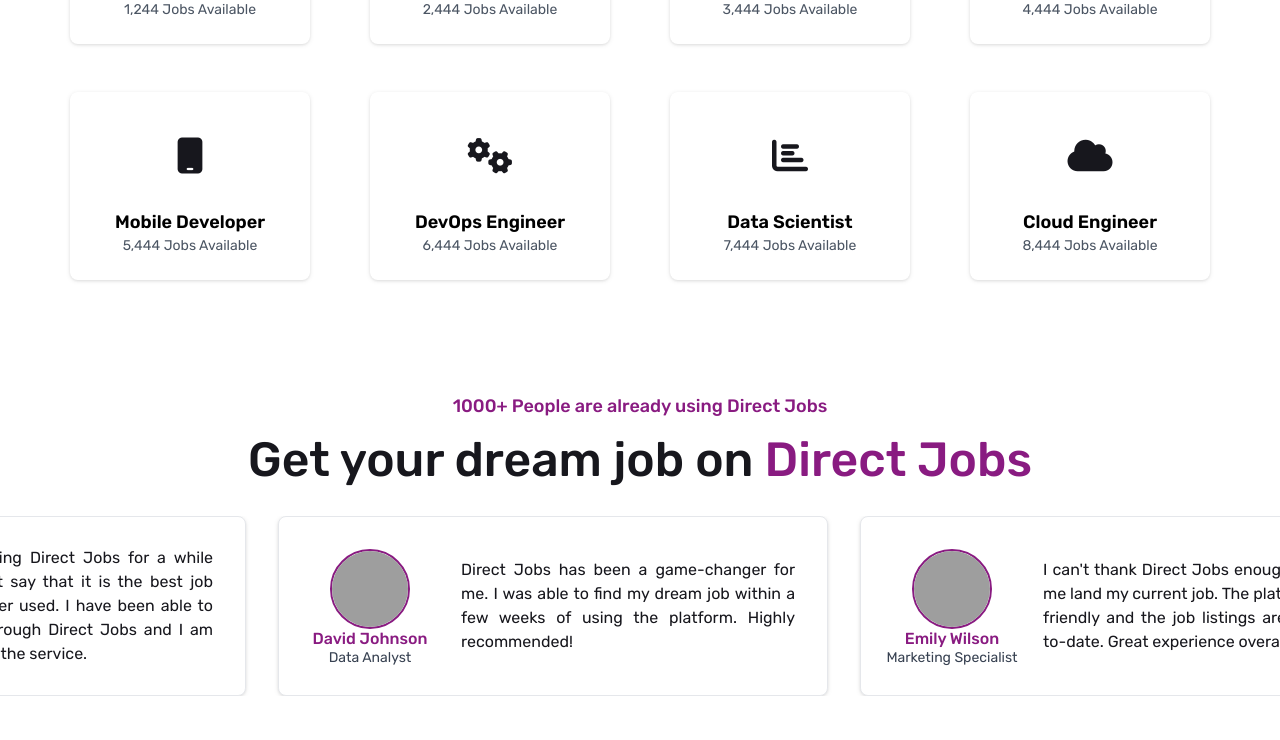
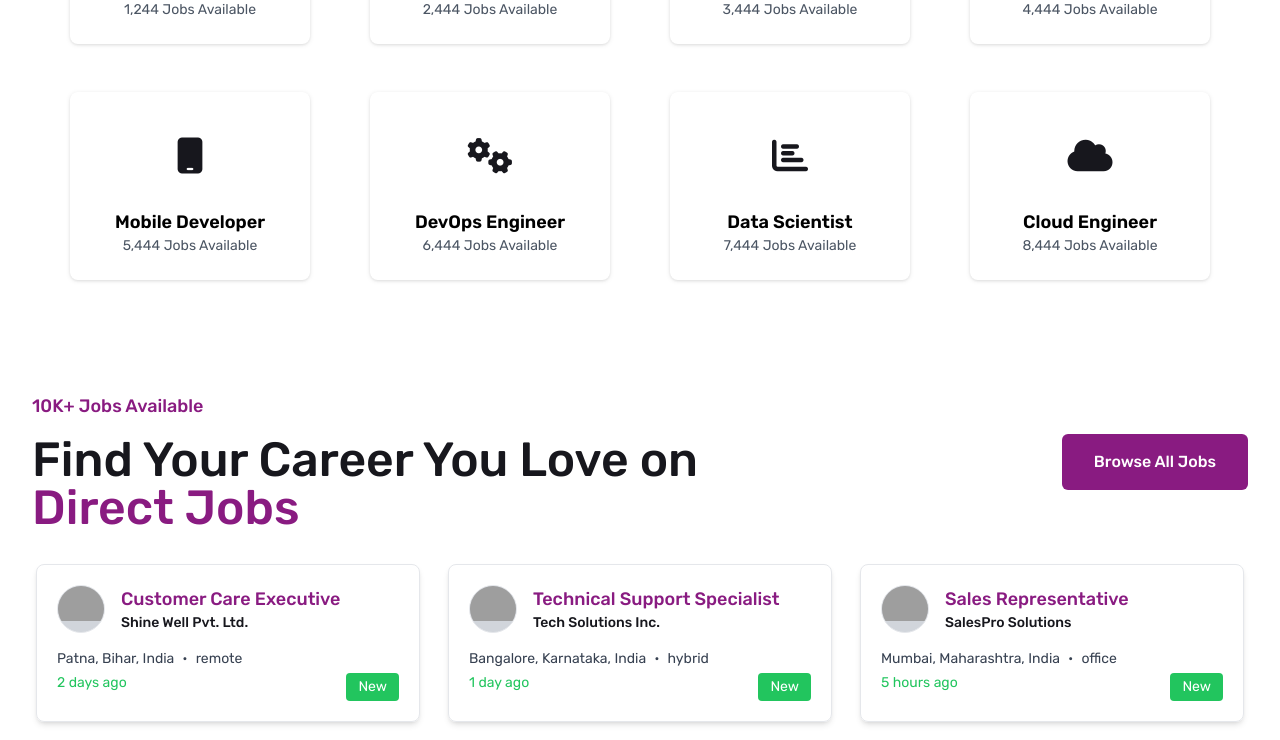
Before and after one commit to Deepesh2201/directjobs, a React (Vite) app: page / in a window 1280 px wide. Shown: the part 2000-2740 px from the top of the page. Built offline with nearby package versions, Linux system fonts and the light colour scheme; grey boxes are pictures that could not be loaded.

Commit message:
Browser Jobs Components, ui imporvement

```diff
--- /dev/null
+++ b/src/components/BrowseJobs/BrowseJobs.jsx
@@ -0,0 +1,45 @@
+import PrimaryButton from "../SharedComponents/PrimaryButton";
+import JobCard from "./JobCard";
+import PropTypes from "prop-types";
+function BrowseJobs({ jobs }) {
+    return (
+        <div className="px-8 max-w-7xl m-auto  py-8 sm:py-14 ">
+            <div className="flex gap-5 justify-between">
+                <div className="space-y-2 sm:space-y-4 max-w-2xl">
+                    <h3 className="text-center sm:text-left font-medium text-lg text-[color:var(--primary-color)]">
+                        10K+ Jobs Available
+                    </h3>
+                    <h2 className="text-center sm:text-left font-medium text-3xl md:text-4xl lg:text-5xl">
+                        Find Your Career You Love on{" "}
+                        <span className="text-[color:var(--primary-color)]">
+                            {" "}
+                            Direct Jobs
+                        </span>
+                    </h2>
+                </div>
+                <div className="sm:flex justify-between items-center whitespace-nowrap hidden">
+                    <PrimaryButton className={"py-4"}>
+                        Browse All Jobs
+                    </PrimaryButton>
+                </div>
+            </div>
+            <div className="mt-8">
+                <div className="grid md:grid-cols-2 lg:grid-cols-3 gap-5">
+                    {jobs?.map((job, index) => (
+                        <JobCard key={index} job={job} />
+                    ))}
+                </div>
+            </div>
+            <a className="block mt-8 text-center px-8 space-x-2">
+                <span className="text-center">Expore 10K+ Jobs</span>
+                <i className="fa-solid fa-angles-right"></i>
+            </a>
+        </div>
+    );
+}
+
+export default BrowseJobs;
+
+BrowseJobs.propTypes = {
+    jobs: PropTypes.array,
+};
--- /dev/null
+++ b/src/components/BrowseJobs/JobCard.jsx
@@ -0,0 +1,39 @@
+import defaultAvatar from "../../assets/images/defaultAvatar.png";
+import PropTypes from "prop-types";
+
+function JobCard({ job }) {
+    return (
+        <div className="bg-red-5 w-full h-full max-w-sm p-5 rounded-lg shadow-md hover:shadow-2xl transition-all ease-linear border-[1px] m-auto cursor-pointer">
+            <div className="flex gap-4">
+                <div className="w-12 h-12 bg-gray-300 rounded-full border-[1px] overflow-hidden">
+                    <img src={job?.avatar || defaultAvatar} alt="" />
+                </div>
+                <div className="flex flex-col">
+                    <h3 className="text-lg font-medium text-[color:var(--primary-color)]">
+                        {job?.title}
+                    </h3>
+                    <p className="text-sm font-medium">{job?.company}</p>
+                </div>
+            </div>
+            <div className="flex gap-2 mt-4">
+                <p className="text-sm text-gray-700">{job?.location}</p>
+                <p className="text-sm text-gray-700">•</p>
+                <p className="text-sm text-gray-700">{job?.type}</p>
+            </div>
+            <div className="mt-1 flex justify-between">
+                <p className="text-sm text-green-500">{job?.posted}</p>
+                {job?.new && (
+                    <p className="text-sm text-white bg-green-500 px-3 py-1 rounded">
+                        New
+                    </p>
+                )}
+            </div>
+        </div>
+    );
+}
+
+export default JobCard;
+
+JobCard.propTypes = {
+    job: PropTypes.object,
+};
--- a/src/components/Marquee/BrandsMarquee.jsx
+++ b/src/components/Marquee/BrandsMarquee.jsx
@@ -1,13 +1,17 @@
 import Marquee from "react-fast-marquee";
 import brandLogos from "../../assets/brand_logos";
+import proptypes from "prop-types";
 
-function BrandsMarquee({scrollToSection}) {
+function BrandsMarquee({ scrollToSection }) {
     return (
         <div className="relative isolate z-0 bg-white lg:px-8 my-8 sm:my-14">
             <div className="relative mx-auto ">
                 <div className="text-center">
                     <div className="text-4xl font-bold tracking-tight text-gray-900 sm:text-6xl">
-                        <Marquee className="space-x-1 lg:space-x-6" gradient={true} >
+                        <Marquee
+                            className="space-x-1 lg:space-x-6"
+                            gradient={true}
+                        >
                             {brandLogos?.map((brand, index) => (
                                 <img
                                     key={index}
@@ -18,11 +22,18 @@
                             ))}
                         </Marquee>
                     </div>
-                    <div className="text-xl lg:text-4xl my-2 lg:my-4 font-medium text-[color:var(--primary-color)]">80+ brands are hiring here</div>
-                    <a href={scrollToSection} className="block mt-8 delay-100 animate-bounce">
-                        <span className="block">Expore Jobs</span>
-                        <i className="block fa-solid fa-angles-down"></i>
-                    </a>
+                    <div className="text-xl lg:text-4xl my-2 lg:my-4 font-medium text-[color:var(--primary-color)]">
+                        80+ brands are hiring here
+                    </div>
+                    <div className="block mt-8 delay-100 animate-bounce">
+                        <a
+                            className="flex flex-col w-fit m-auto"
+                            href={scrollToSection}
+                        >
+                            <span>Expore Jobs</span>
+                            <i className="fa-solid fa-angles-down"></i>
+                        </a>
+                    </div>
                 </div>
             </div>
         </div>
@@ -30,3 +41,7 @@
 }
 
 export default BrandsMarquee;
+
+BrandsMarquee.propTypes = {
+    scrollToSection: proptypes.string,
+};
--- a/src/components/Marquee/TestimonicalMarquee.jsx
+++ b/src/components/Marquee/TestimonicalMarquee.jsx
@@ -5,7 +5,7 @@
 function TestimonicalMarquee() {
     return (
         <div className="m-auto py-8 sm:py-14 ">
-            <div className="space-y-2 sm:space-y-4 max-w-7xl m-auto">
+            <div className="px-8 space-y-2 sm:space-y-4 max-w-7xl m-auto">
                 <h3 className="text-center font-medium text-lg text-[color:var(--primary-color)]">
                     1000+ People are already using Direct Jobs
                 </h3>
--- a/src/index.css
+++ b/src/index.css
@@ -19,9 +19,9 @@
     --hover-primary-color: #f07ee9;
 }
 
-*{
+/* *{
     cursor: url("./assets/images/cursor.png"), default;
-}
+} */
 
 /* Thin Scrollbar */
 ::-webkit-scrollbar {
--- /dev/null
+++ b/src/pages/FeaturedJobs.js
@@ -0,0 +1,68 @@
+export const FeaturedJobs = [
+    {
+        id: 1,
+        title: "Customer Care Executive",
+        company: "Shine Well Pvt. Ltd.",
+        location: "Patna, Bihar, India",
+        remote: true,
+        posted: "2 days ago",
+        new: true,
+        avatar: "https://directjobs.in/partner/upload/shine-well-a8060ffc17710590e63fed23ee5a9a36-b.jpg",
+        type: "remote"
+    },
+    {
+        id: 2,
+        title: "Technical Support Specialist",
+        company: "Tech Solutions Inc.",
+        location: "Bangalore, Karnataka, India",
+        remote: false,
+        posted: "1 day ago",
+        new: true,
+        avatar: "https://randomuser.me/api/portraits/men/3.jpg",
+        type: "hybrid"
+    },
+    {
+        id: 3,
+        title: "Sales Representative",
+        company: "SalesPro Solutions",
+        location: "Mumbai, Maharashtra, India",
+        remote: false,
+        posted: "5 hours ago",
+        new: true,
+        avatar: "https://randomuser.me/api/portraits/men/4.jpg",
+        type: "office"
+    },
+    {
+        id: 4,
+        title: "Marketing Coordinator",
+        company: "BrandBoosters Pvt. Ltd.",
+        location: "Delhi, India",
+        remote: true,
+        posted: "3 days ago",
+        new: false,
+        avatar: "https://randomuser.me/api/portraits/men/5.jpg",
+        type: "remote"
+    },
+    {
+        id: 5,
+        title: "HR Manager",
+        company: "TalentHub Enterprises",
+        location: "Chennai, Tamil Nadu, India",
+        remote: false,
+        posted: "10 hours ago",
+        new: true,
+        avatar: "https://randomuser.me/api/portraits/men/26.jpg",
+        type: "office"
+    },
+    {
+        id: 6,
+        title: "Content Writer",
+        company: "WordCrafters Pvt. Ltd.",
+        location: "Hyderabad, Telangana, India",
+        remote: true,
+        posted: "2 days ago",
+        new: false,
+        avatar: "https://randomuser.me/api/portraits/men/7.jpg",
+        type: "remote"
+    },
+];
--- a/src/pages/Home.jsx
+++ b/src/pages/Home.jsx
@@ -1,8 +1,10 @@
+import BrowseJobs from "../components/BrowseJobs/BrowseJobs";
 import CategoryList from "../components/CategoryList/CategoryList";
 import Hero from "../components/Hero/Hero";
 import Hero2 from "../components/Hero/Hero2";
 import BrandsMarquee from "../components/Marquee/BrandsMarquee";
 import TestimonicalMarquee from "../components/Marquee/TestimonicalMarquee";
+import { FeaturedJobs } from "./FeaturedJobs";
 
 function Home() {
     return (
@@ -11,6 +13,7 @@
             <BrandsMarquee scrollToSection="#categorySection"/>
             <Hero2/>
             <CategoryList sectionId="categorySection"/>
+            <BrowseJobs jobs={FeaturedJobs}/>
             <TestimonicalMarquee/>
         </div>
     );
```
Also changed, not shown: src/pages/NotFoundPage.jsx (+6 -4 lines), src/assets/images/defaultAvatar.png (added).
